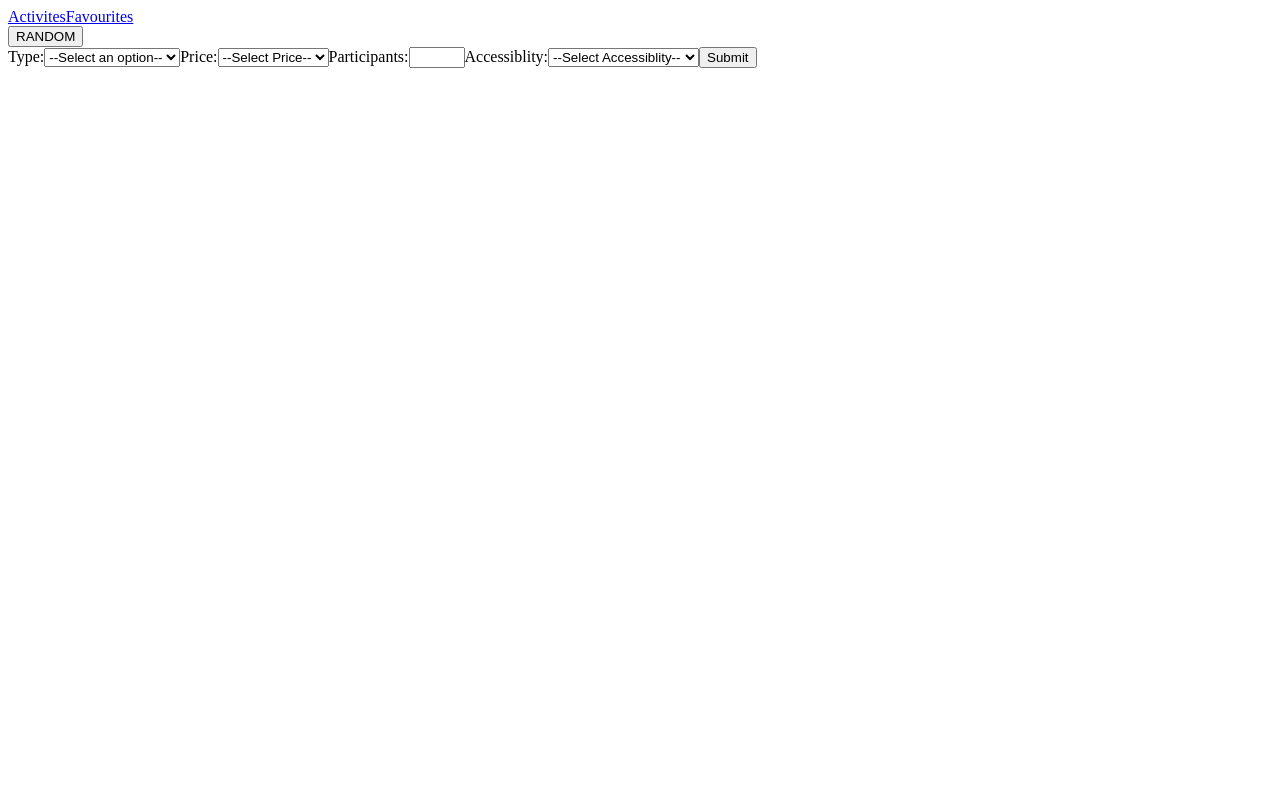
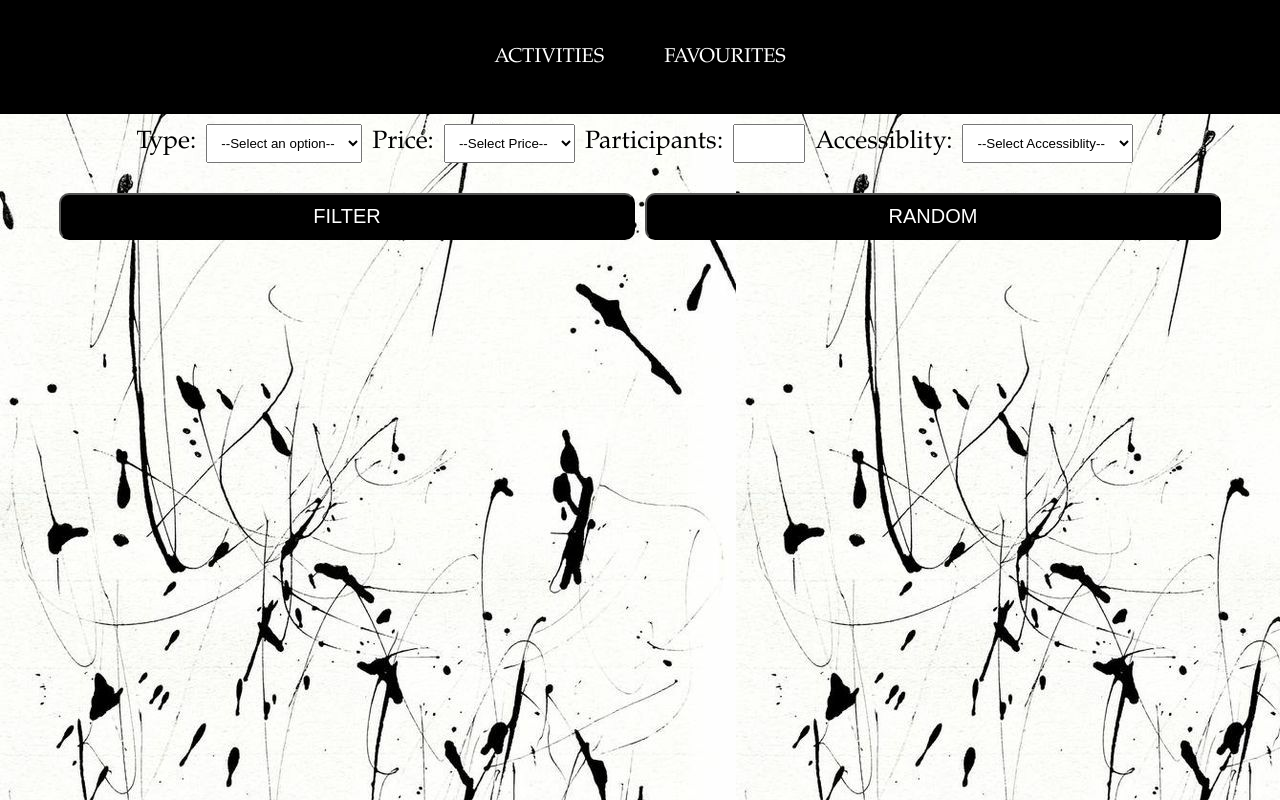
Before and after one commit to SiddhantaGupta/activities, a React (Create React App) app: page / in a window 1280 px wide. Built offline with nearby package versions, Linux system fonts and the light colour scheme.

Commit message:
Added styling

```diff
--- a/src/App.js
+++ b/src/App.js
@@ -24,7 +24,6 @@ function App() {
       <FilterContext.Provider value={{activity, setActivity, filters, setFilters, btn_switch, setSwitch}}>
         <Navbar />
           <Switch>
-
             <Route exact path='/'>
                 <Filter />
                 {(activity.activity || activity.error) && <Activity item={activity} />}
--- a/src/components/Activity.js
+++ b/src/components/Activity.js
@@ -1,7 +1,7 @@
-import { useContext, useEffect } from 'react'
-import { FilterContext } from '../App'
-import Save from './Save'
-import Remove from './Remove'
+import { useContext, useEffect } from 'react';
+import { FilterContext } from '../App';
+import Save from './Save';
+import Remove from './Remove';
 
 const Activity = ({item}) => {
     const {btn_switch, setSwitch} = useContext(FilterContext);
@@ -37,20 +37,20 @@ const Activity = ({item}) => {
                     break;
                 }
             }
-        } console.log(btn_switch)
+        }
     })
 
     return (
         <>
         {item.error ? <div>{item.error}</div> :
-        <div>
+        <article>
             <h1>{item.activity}</h1>
             <h4>{item.type}</h4>
             <p>Participants: {item.participants}</p>
             <p>Cost: {cost}</p>
             <p>Difficulty: {difficulty}</p>
             {btn_switch ? <Save act={item.key} /> : <Remove act={item.key} />}
-        </div>}
+        </article>}
         </>
     )
 }
--- a/src/components/Favourites.js
+++ b/src/components/Favourites.js
@@ -1,6 +1,6 @@
-import Activity from './Activity'
-import { useEffect, useState, useContext } from 'react'
-import { FilterContext } from '../App'
+import Activity from './Activity';
+import { useEffect, useState, useContext } from 'react';
+import { FilterContext } from '../App';
 
 function Favourites () {
     const { btn_switch } = useContext(FilterContext)
@@ -25,13 +25,11 @@ function Favourites () {
     }
     if (localStorage.getItem('savedactivities') === null){
         return (
-            <div>
-                There are no saved items.
-            </div>
+            <p>There are no saved items.</p>
         )
     }
     return (
-        <section>
+        <section className='my-grid'>
             {favlist.map((fav) => {
                 return <Fav key={fav.key} item={fav}/>
             })}
--- a/src/components/Filter.js
+++ b/src/components/Filter.js
@@ -1,5 +1,5 @@
 import { useContext } from "react";
-import { FilterContext } from '../App'
+import { FilterContext } from '../App';
 
 const Filter = () => {
     const { setActivity, filters, setFilters } = useContext(FilterContext);
@@ -65,7 +65,6 @@ const Filter = () => {
 
     return(
         <div>
-            <button type='submit' onClick={randomActivity}>RANDOM</button>
             <form onSubmit={(e) => handleSubmit(e)}>
                 <label htmlFor='type'>Type:</label>
                 <select id='type' name='type' value={filters.type} onChange={(e) => {handleChange(e)}}>
@@ -95,7 +94,10 @@ const Filter = () => {
                     <option value='medium'>Medium</option>
                     <option value='high'>High</option>
                 </select>
-                <button type='submit'>Submit</button>
+                <div>
+                <button type='submit'>FILTER</button>
+                <button type='submit' onClick={randomActivity}>RANDOM</button>
+                </div>
             </form>
         </div>
     );
--- a/src/components/Navbar.js
+++ b/src/components/Navbar.js
@@ -3,8 +3,14 @@ import { Link } from "react-router-dom";
 function Navbar() {
     return (
         <nav>
-            <Link to='/'>Activites</Link>
-            <Link to='/favourites'>Favourites</Link>
+            <ul>
+                <li>
+                    <Link to='/'>ACTIVITIES</Link>
+                </li>
+                <li>
+                    <Link to='/favourites'>FAVOURITES</Link>
+                </li>
+            </ul>
         </nav>
     )
 }
--- a/src/components/Remove.js
+++ b/src/components/Remove.js
@@ -1,5 +1,5 @@
-import { useContext } from 'react'
-import { FilterContext } from '../App'
+import { useContext } from 'react';
+import { FilterContext } from '../App';
 
 function Remove({act}) {
     const { setSwitch } = useContext(FilterContext);
@@ -14,9 +14,9 @@ function Remove({act}) {
     }
 
     return (
-        <>
+        <div>
         <button type='button' data-id={act} onClick={(e) => removeItem(e)}>remove</button>
-        </>
+        </div>
     )
 }
 
--- a/src/components/Save.js
+++ b/src/components/Save.js
@@ -1,5 +1,5 @@
-import { useContext } from 'react'
-import { FilterContext } from '../App'
+import { useContext } from 'react';
+import { FilterContext } from '../App';
 
 function Save({act}) {
     const { setSwitch } = useContext(FilterContext);
@@ -18,9 +18,9 @@ function Save({act}) {
     }
 
     return (
-        <>
+        <div>
         <button type='button' data-id={act} onClick={e => saveactivity(e)}>Save</button>
-        </>
+        </div>
     )
 }
 
--- /dev/null
+++ b/src/index.css
@@ -0,0 +1,119 @@
+* {
+    margin: 0;
+    padding: 0;
+    box-sizing: border-box;
+}
+
+body {
+    background-color: white;
+    font-family: Baskerville, "Baskerville Old Face", "Goudy Old Style", Garamond, "Times New Roman", serif;
+    background-image: url('./assets/site-background.jpg');
+    background-repeat: repeat;
+}
+
+/* Activity cards */
+
+article {
+    background-color: white;
+    border: 2px solid black;
+    border-radius: 5px;
+    padding-left: 40px;
+    padding-right: 40px;
+    padding-top: 20px;
+    padding-bottom: 20px;
+    width: 45%;
+    overflow: hidden;
+    margin: 20px auto;
+}
+
+.my-grid {
+    display: flex;
+    flex-wrap: wrap;
+}
+
+article button {
+    border: 1px solid black;
+    border-radius: 5px;
+    text-align: center;
+    padding: 5px;
+    background-color: black;
+    color: white;
+    width: 20%;
+    float: right;
+}
+
+h1 {
+    font-size: 25px;
+    text-align: center;
+    padding: 10px;
+}
+
+h4 {
+    font-size: 20px;
+    text-align: center;
+    font-style: italic;
+    padding: 10px;
+}
+
+article p {
+    font-size: 20px;
+    padding: 10px;
+}
+
+/* Activity request */
+
+button[type=submit] {
+    width: 45%;
+    padding: 10px;
+    background-color: black;
+    text-align: center;
+    font-size: 20px;
+    border-radius: 10px;
+    display: inline-block;
+    margin: 20px 5px;
+    color: white;
+}
+
+input {
+    padding: 10px;
+    margin: 10px;
+}
+
+select {
+    padding: 10px;
+    margin: 10px;
+}
+
+form {
+    text-align: center;
+    font-size: 25px;
+}
+
+/* Navbar */
+
+nav {
+    background-color: black;
+    padding: 40px;
+}
+
+
+ul {
+    text-align: center;
+    list-style-type: none;
+    font-size: 20px;
+}
+
+li {
+    display: inline-block;
+    margin: 5px;
+    padding-inline: 25px;
+}
+
+a {
+    color: white;
+    text-decoration: none;
+}
+
+a:hover {
+    text-decoration: underline;
+}
--- a/src/index.js
+++ b/src/index.js
@@ -1,6 +1,7 @@
 import React from 'react';
 import ReactDOM from 'react-dom';
 import App from './App';
+import './index.css';
 
 ReactDOM.render(
   <React.StrictMode>
```
Also changed, not shown: src/assets/site-background.jpg (added). Lines whose indentation alone changed are shown as unchanged.
